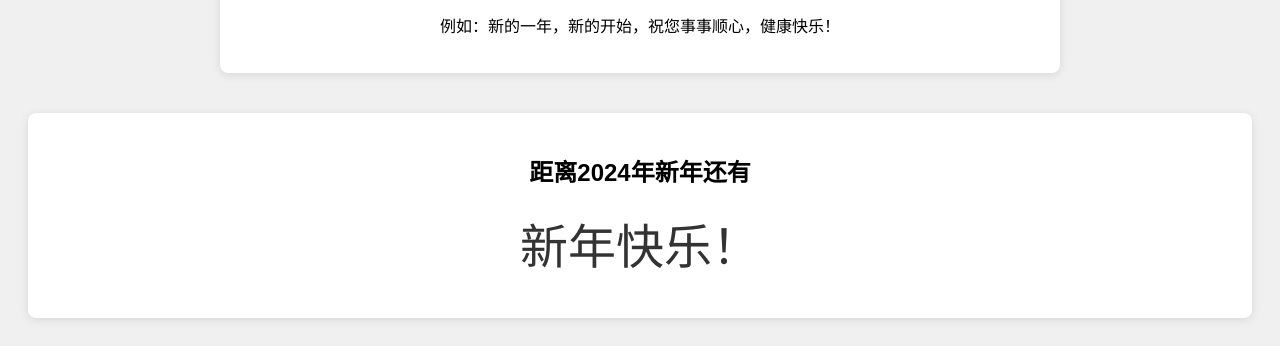
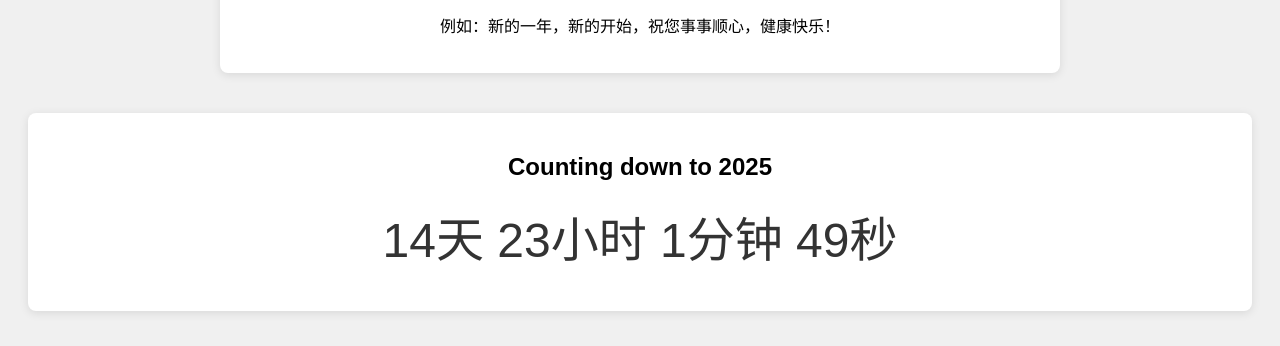
Before and after one commit to txyin/self-study, a plain HTML site: page change.html in a window 1280 px wide. Shown: the part 557-903 px from the top of the page. Drawn offline with Linux system fonts and the light colour scheme.

Commit message:
Update change.html

```diff
--- a/change.html
+++ b/change.html
@@ -56,14 +56,14 @@
 
     <!-- 倒计时部分 -->
     <div class="countdown-section">
-        <h2>距离2024年新年还有</h2>
+        <h2>Counting down to 2025</h2>
         <div class="countdown" id="countdown"></div>
     </div>
 
     <script>
         function updateCountdown() {
             var now = new Date();
-            var targetDate = new Date("2024-01-01T00:00:00");  // 设置目标时间为2024年1月1日0点
+            var targetDate = new Date("2025-01-01T00:00:00");  // 设置目标时间为2024年1月1日0点
             var timeDiff = targetDate - now;
 
             if (timeDiff <= 0) {
```
